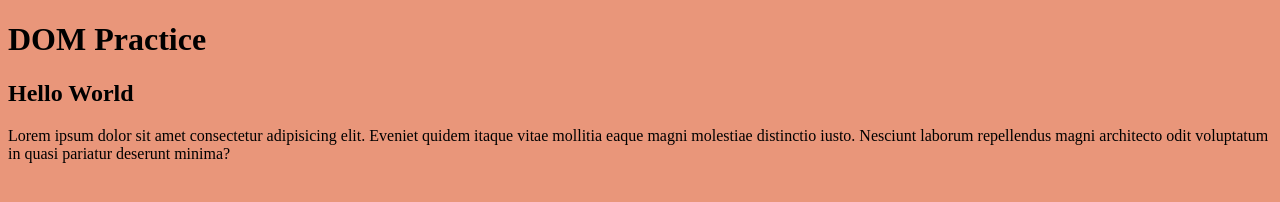
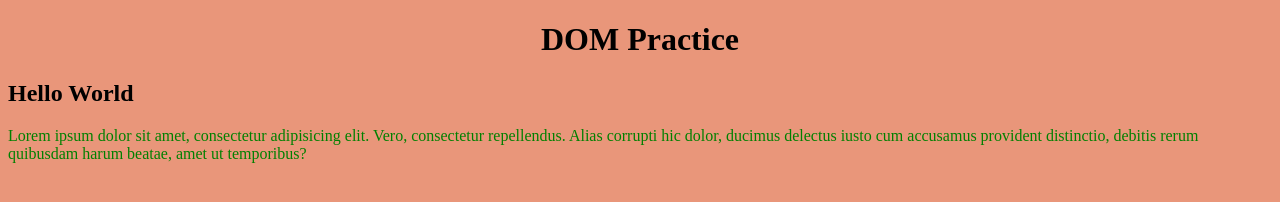
Before and after one commit to jlvogel/wk5day1, a plain HTML site: page index.html in a window 1280 px wide. Drawn offline with Linux system fonts and the light colour scheme.

Commit message:
Having fun in the DOM and chrome Console

```diff
--- a/index.html
+++ b/index.html
@@ -12,6 +12,8 @@
 <body>
   <h1 id="title" class="main-title">DOM Practice</h1>
   <h2 class="main-title">Hello World</h2>
-  <p class="cool">Lorem ipsum dolor sit amet consectetur adipisicing elit. Eveniet quidem itaque vitae mollitia eaque magni molestiae distinctio iusto. Nesciunt laborum repellendus magni architecto odit voluptatum in quasi pariatur deserunt minima?</p>
+  <p class="cool">
+    Lorem ipsum dolor sit amet, consectetur adipisicing elit. Vero, consectetur repellendus. Alias corrupti hic dolor, ducimus delectus iusto cum accusamus provident distinctio, debitis rerum quibusdam harum beatae, amet ut temporibus?
+  </p>
 </body>
 </html>
--- a/script.js
+++ b/script.js
@@ -68,9 +68,30 @@
 //   <script defer src="js/script.js"></script>
 // </head> */}
 
-// let titleEl = document.getElementById('title');
+let titleEl = document.getElementById('title');
 // console.log(titleEl);
 // console.dir(titleEl);
 // console.log(document.querySelector('h1'))
-console.log(document.querySelector('.main-title'))
-console.log(document.querySelectorAll('.main-title')[1])
+// console.log(document.querySelector('.main-title'))
+// console.log(document.querySelectorAll('.main-title')[1])
+
+let pEl = document.querySelector('.cool')
+// console.log(pE1)
+// console.dir(pE1)
+
+// console.log([1,2])
+// console.dir([1,2])
+
+// try to better understand the difference between console.log
+// and console.dir in the browser console (currently using chrome)
+
+// pE1.innerHTML = '<strong>Today</strong>'
+// pE1.textContent = '<strong>Today</strong>'
+
+console.dir(pEl.style)
+
+titleEl.style.textAlign = 'center'
+
+pEl.style.color = 'green'
+
+console.dir(pEl.style)
--- a/style.css
+++ b/style.css
@@ -1,3 +1,7 @@
 body {
   background-color:darksalmon
 }
+
+/* #title {
+  text-align:center
+} */
```
